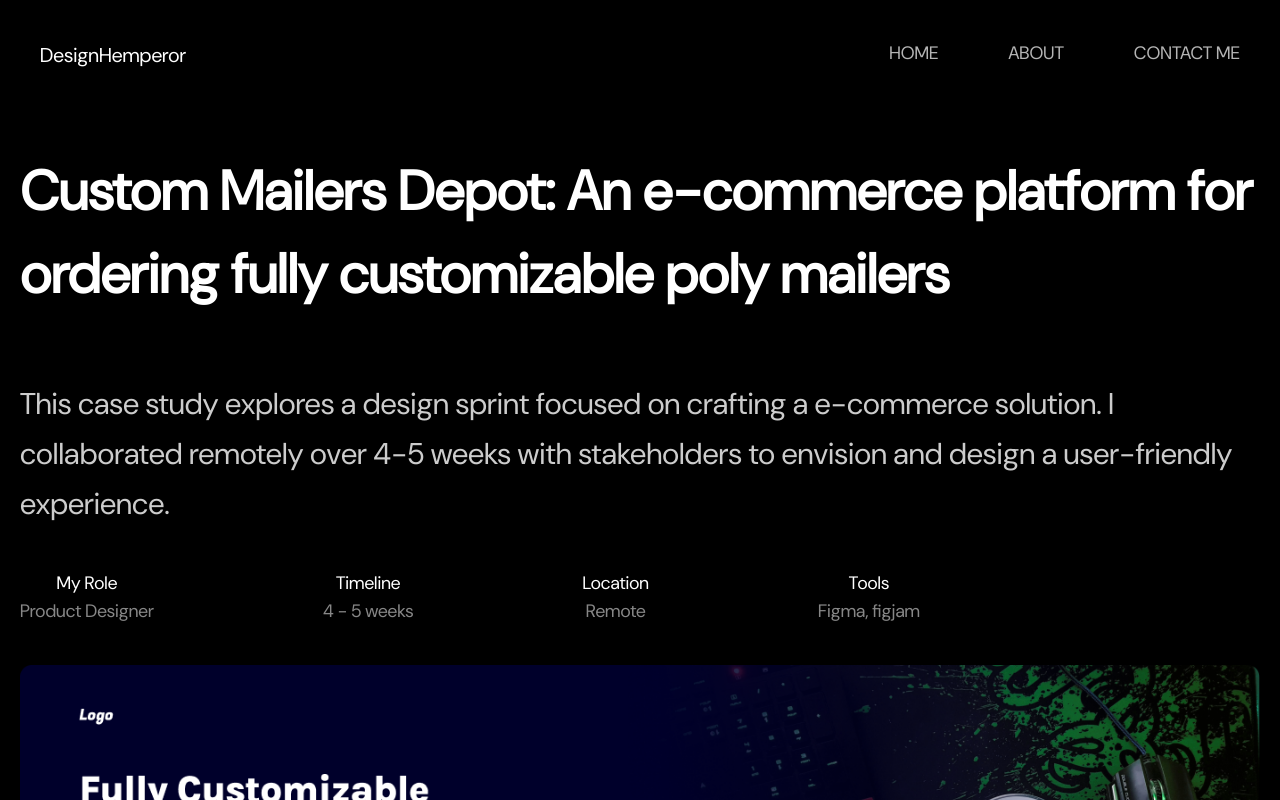
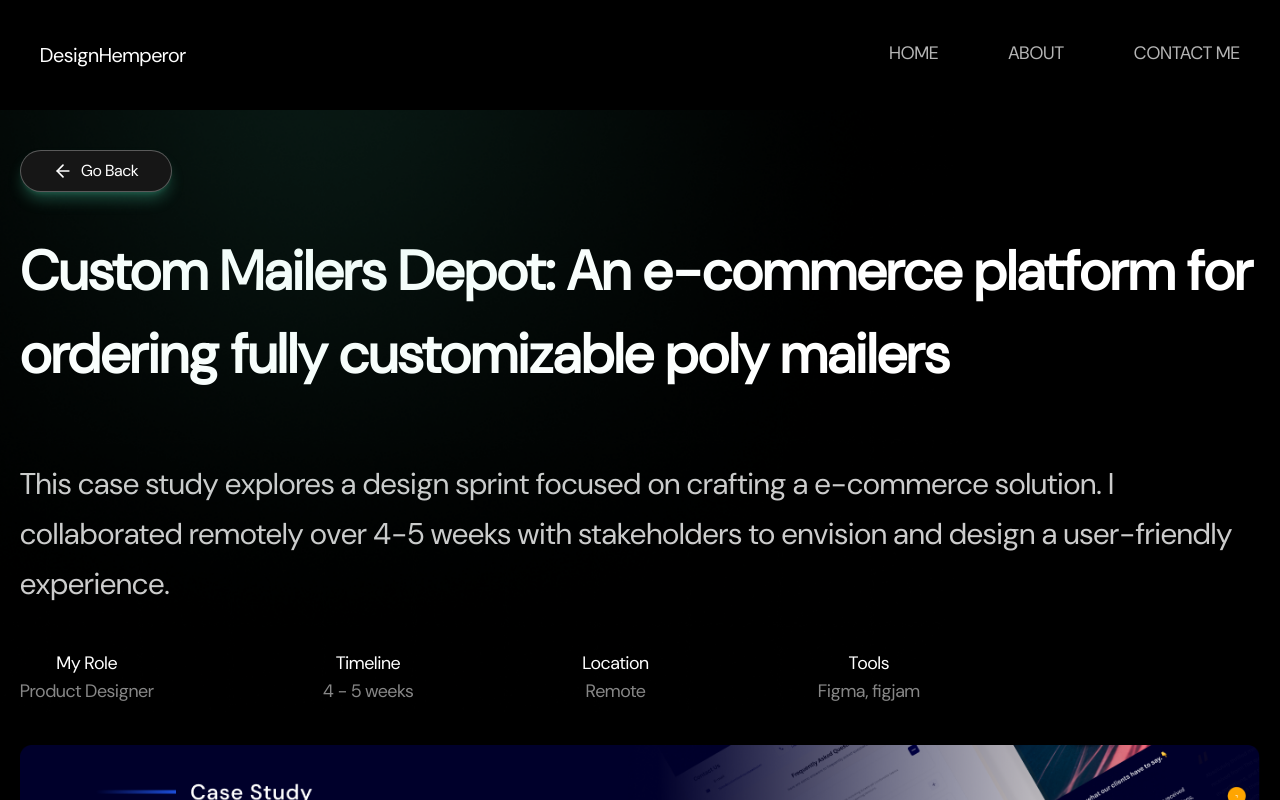
Before and after one commit to Olarenwaju/charlesportfolio, a React (Vite) app: page /#/custommailers in a window 1280 px wide. Shown: the top 800 px of the page. Built offline with nearby package versions, Linux system fonts and the light colour scheme.

Commit message:
third update

```diff
--- a/src/pages/Cashblast.jsx
+++ b/src/pages/Cashblast.jsx
@@ -18,13 +18,22 @@
 import cashblastscreen3 from "../assets/img/cashblastscreen3.png";
 import Button from "../components/Button";
 
+import Backbutton from "../components/Backbutton";
+import greenblur from "../assets/img/greenblur.png";
+
 
 const Cashblast = () => {
   return (
     <>
 
     <section className="max-w-[1300px] w-full mx-auto pt-[150px] px-5 font-dmsans">
-      <img src={cashblasthero} className="w-full mx-auto" alt="abt"/>
+      <img className="absolute -top-2/4 -left-1/4" src={greenblur} alt="img" />
+
+      <div className="fixed z-50">
+       <Backbutton/>
+      </div>
+
+      <img src={cashblasthero} className="pt-20 w-full mx-auto" alt="abt"/>
 
       <div className="pt-16 md:pt-28">
         <p className="text-[50px] sm:text-[60px] md:text-[80px] font-bold pb-5 sm:pb-10">Overview</p>
--- a/src/pages/Custommailers.jsx
+++ b/src/pages/Custommailers.jsx
@@ -1,5 +1,5 @@
 /* eslint-disable react/no-unescaped-entities */
-import custommailershero from "../assets/img/custommailers-img.png"
+import custommailershero from "../assets/img/custommailersmainimg.png"
 import custommailerprocess from "../assets/img/custommailersprocess-img.png"
 import custommailersflow from "../assets/img/custommailersflow-img.png"
 import custommailersdesign1 from "../assets/img/custommailersdesign-img1.png"
@@ -14,12 +14,23 @@
 import signin from "../assets/img/signin.png"
 import Button from "../components/Button"
 
+//import SemiCircles from "../components/SemiCircles";
+import Backbutton from "../components/Backbutton";
+import greenblur from "../assets/img/greenblur.png";
+
+
 
 const Custommailers = () => {
   return (
     <>
-        <section className="max-w-[1300px] w-full mx-auto pt-[150px] px-5 font-dmsans">
-            <p className="text-[30px] sm:text-[40px] md:text-[55px] font-semibold pb-16">Custom Mailers Depot: An e-commerce platform for ordering fully customizable poly mailers</p>
+        <section className="relative max-w-[1300px] w-full mx-auto pt-[150px] px-5 font-dmsans">
+            <img className="absolute -top-2/4 -left-1/4" src={greenblur} alt="img" />
+
+            <div className="fixed z-50">
+                <Backbutton/>
+            </div>
+
+            <p className="text-[30px] sm:text-[40px] md:text-[55px] pt-20 font-semibold pb-16">Custom Mailers Depot: An e-commerce platform for ordering fully customizable poly mailers</p>
 
             <p className="text-[20px] sm:text-[30px] leading-[40px] sm:leading-[50px] text-[#CCCCCC] font-normal">
                 This case study explores a design sprint focused on crafting a e-commerce solution.
--- a/src/pages/Starhomes.jsx
+++ b/src/pages/Starhomes.jsx
@@ -1,5 +1,6 @@
 /* eslint-disable react/no-unescaped-entities */
-import plugtentheroimg from "../assets/img/plugtent-hero.png"
+
+import starhomesheroimg from "../assets/img/starhomesmainimg.png"
 import researchemoji1 from "../assets/img/researchemoji1.png"
 import researchemoji2 from "../assets/img/researchemoji2.png"
 import researchemoji3 from "../assets/img/researchemoji3.png"
@@ -45,7 +46,7 @@
             <p className="text-xl sm:text-2xl text-[#cccccc] pb-10 pt-20">Star Homes - Case Study</p>
             <p className="text-[30px] sm:text-[40px] md:text-[55px] font-semibold pb-16">A Luxurious and Affordable Solution for Short-Term Accommodation Needs.</p>
 
-            <img src={plugtentheroimg } className="w-full mx-auto pb-10" alt="abt"/>
+            <img src={starhomesheroimg } className="w-full mx-auto pb-10" alt="abt"/>
 
             <div className="flex md:flex-row flex-col gap-x-8 gap-y-8">
                 <div className="max-w-[388px]">
```
Also changed, not shown: src/assets/img/custommailersmainimg.png (added), src/assets/img/starhomesmainimg.png (added).
